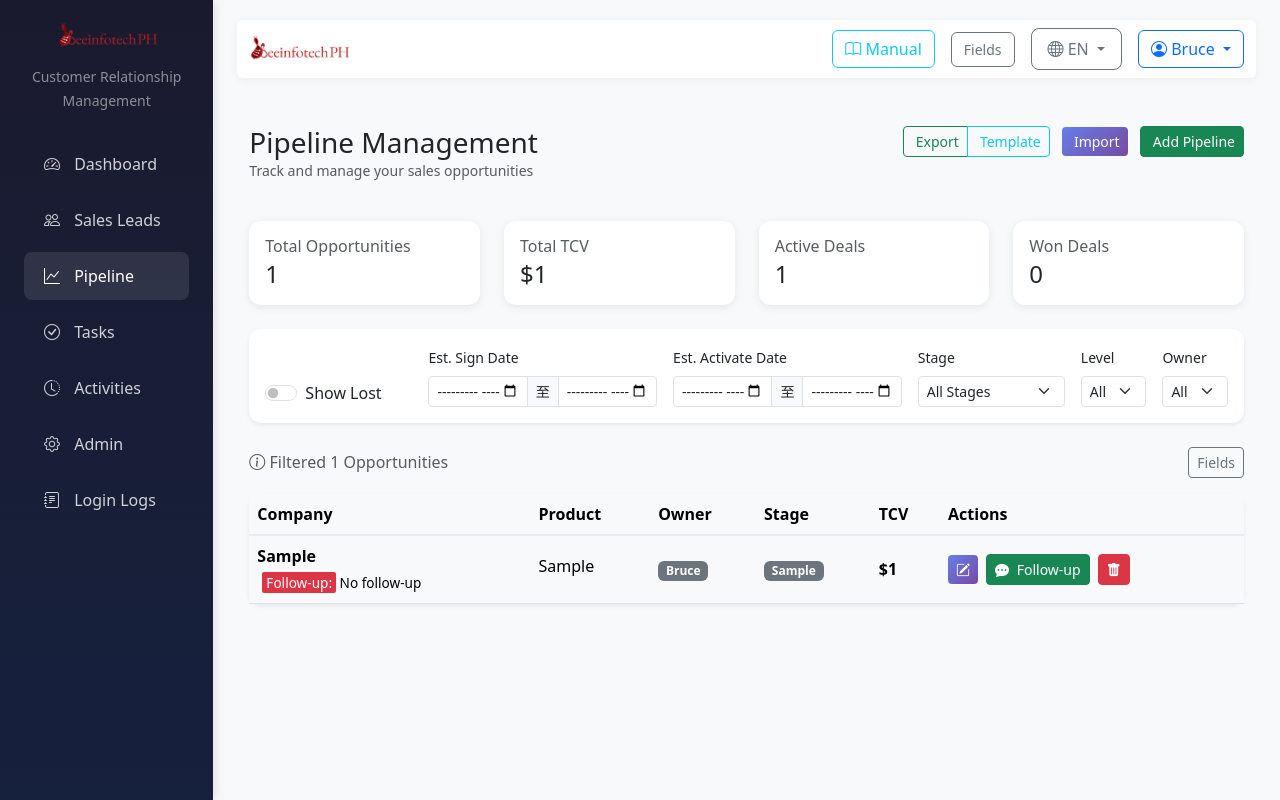
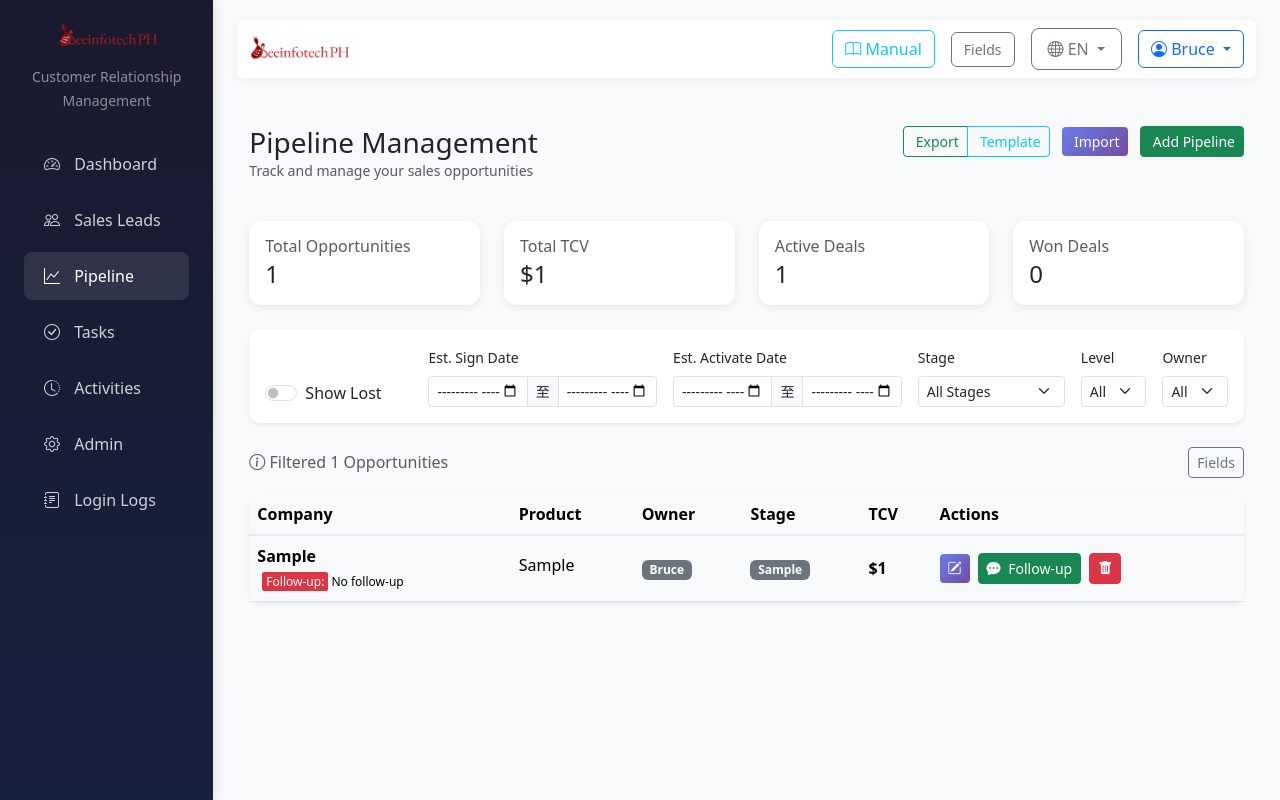
Before and after one commit to zhangbin-python/BITCRM, a Flask app: page /pipeline/ in a window 1280 px wide. Run offline with Flask 3, Linux system fonts and the light colour scheme; a user stored in the database is signed in; tables that the repository leaves empty hold one stand-in row (values such as "Sample post"); data that the repository does not hold is empty; some libraries are stand-ins or nearby versions.

Commit message:
feat: reduce follow-up font size to 0.75em

```diff
--- a/templates/pipeline/index.html
+++ b/templates/pipeline/index.html
@@ -203,7 +203,7 @@
                                     {% set fu_color = pipeline.get_followup_color_class() %}
                                     {% set fu_display = pipeline.get_followup_display() %}
                                     {% if fu_display %}
-                                    <div style="padding: 2px 5px; border-radius: 3px; margin-top: 3px; font-size: 0.85em;">
+                                    <div style="padding: 2px 5px; border-radius: 3px; margin-top: 3px; font-size: 0.75em;">
                                         <span {% if fu_color %}class="{{ fu_color }} text-white"{% endif %} style="padding: 1px 4px; border-radius: 2px;">Follow-up:</span> {{ fu_display }}
                                     </div>
                                     {% endif %}
```
